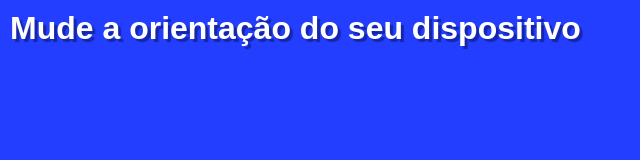
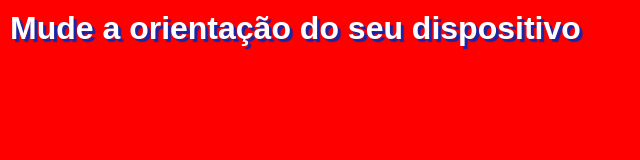
Before and after one commit to luiz-ferreira-bot/media-types, a plain HTML site: page index.html in a window 1280 px wide. Shown: the whole page, without its empty margins (0-640 px from the left). Drawn offline with Linux system fonts and the light colour scheme.

Commit message:
testes02

```diff
--- a/index.html
+++ b/index.html
@@ -5,11 +5,11 @@
     <meta name="viewport" content="width=device-width, initial-scale=1.0">
     <title>Document</title>
 
-    <link rel="stylesheet" href="estilos/paisagem.css" media="all">
+    <link rel="stylesheet" href="estilos/style.css" media="all">
 
     <link rel="stylesheet" href="estilos/retrato.css" media="screen and (orientation: portrait)">
 
-    <link rel="stylesheet" href="estilos/style.css" media="screen and (orientation: landscape)">
+    <link rel="stylesheet" href="estilos/paisagem.css" media="screen and (orientation: landscape)">
 
 
 
```
